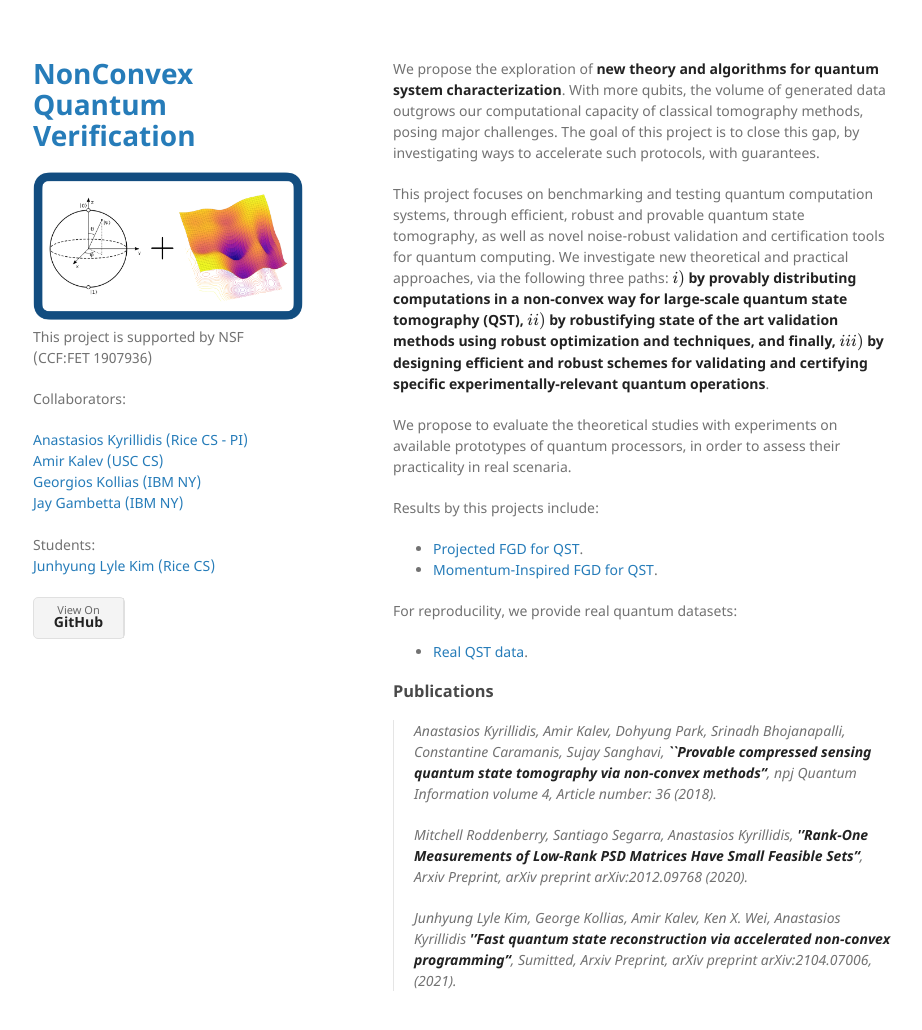
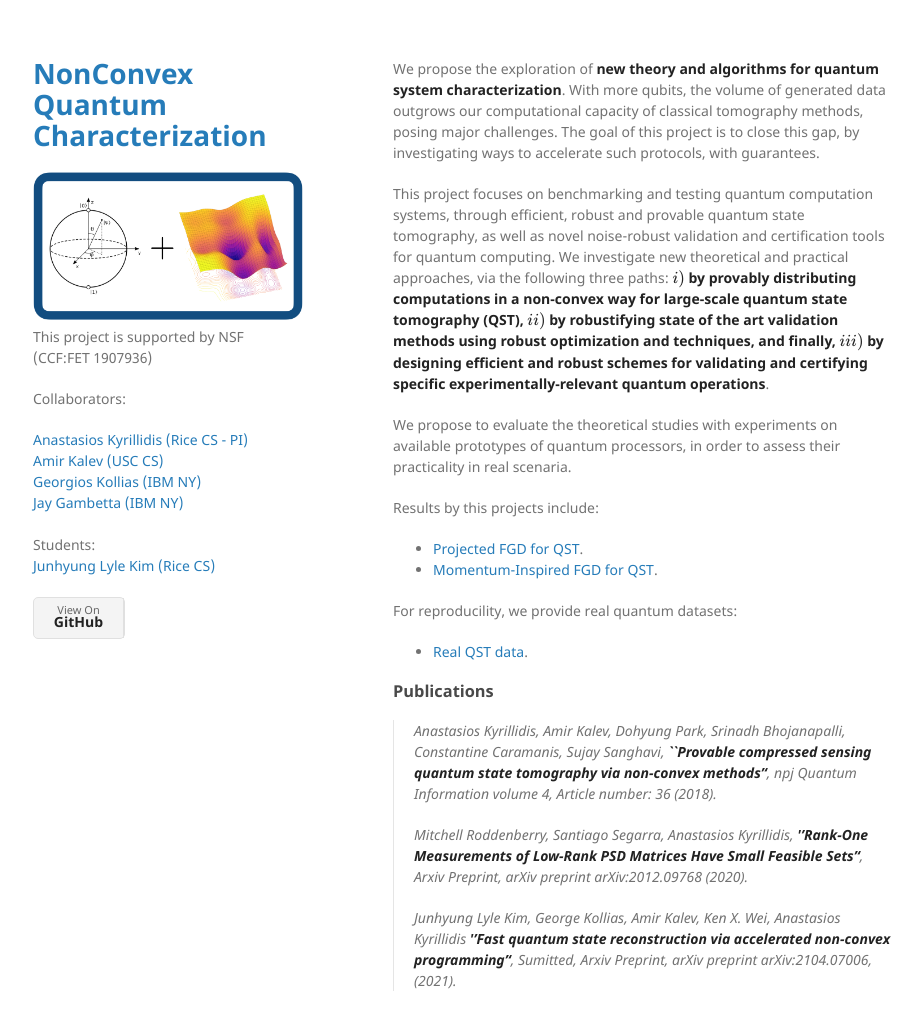
Before and after one commit to akyrillidis/nonconvex-qst, a Jekyll site: the page built from index.md, in a window 1280 px wide and 1061 px high. Shown: the top 1030 px of the window, without its empty margins (177-1099 px from the left). Built offline with Jekyll 4.4.1, drawn with Linux system fonts in a browser that asks for light colours; formulas are drawn with MathJax 3.

Commit message:
Update _config.yml

```diff
--- a/_config.yml
+++ b/_config.yml
@@ -1,4 +1,4 @@
-title: NonConvex Quantum Verification
+title: NonConvex Quantum Characterization
 logo: /assets/img/logo.png
 description: This project is supported by NSF (CCF:FET 1907936)
 show_downloads: true
```
